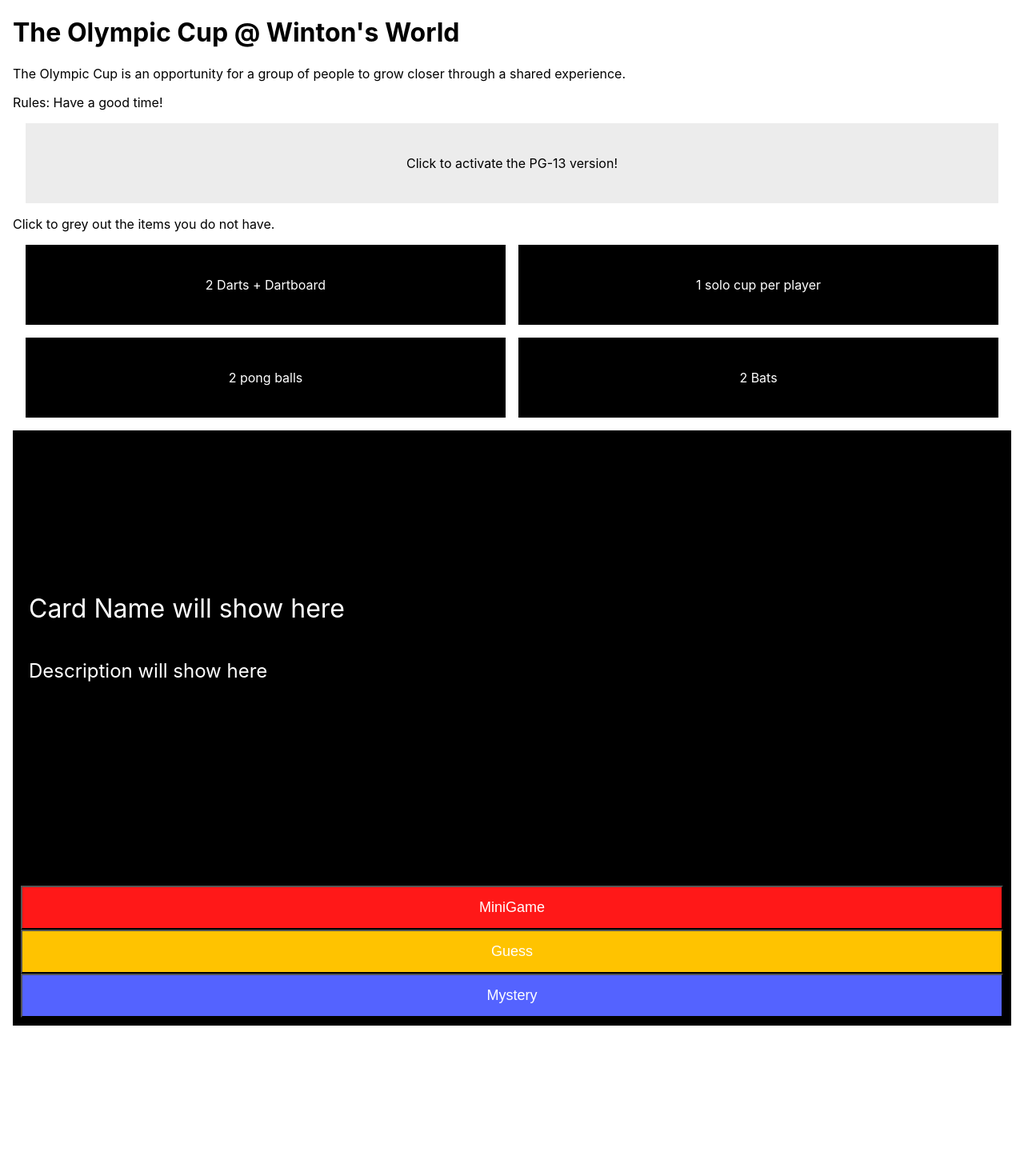
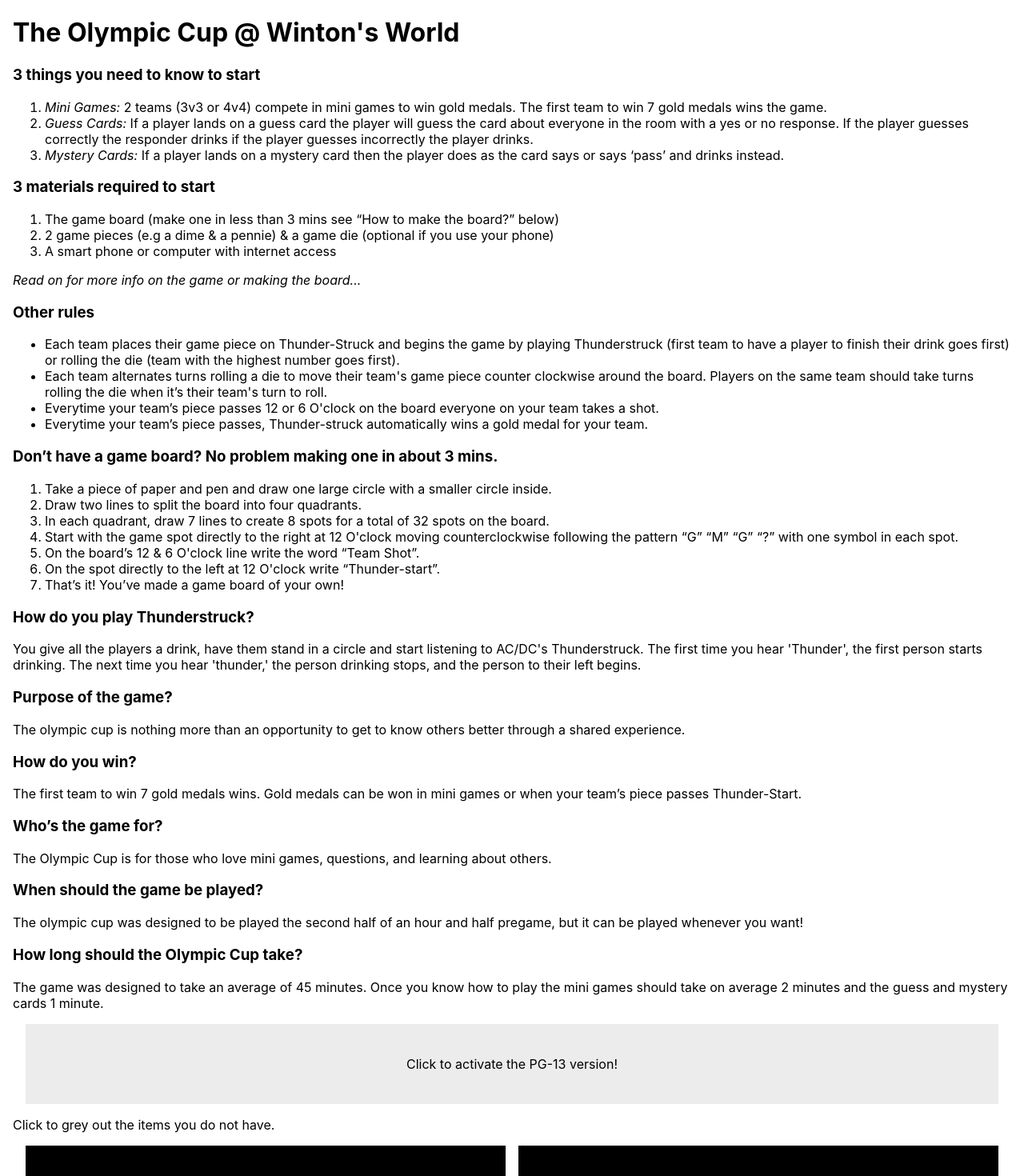
Before and after one commit to awinton64/olympic-cup, a React (Create React App) app: page / in a window 1280 px wide. Shown: the top 1470 px of the page at 80% size. Before the commit the page ends 1298 px from the top, so only its background shows below. Built offline with nearby package versions, Linux system fonts and the light colour scheme.

Commit message:
added rules and Q&A section

```diff
--- a/src/App.js
+++ b/src/App.js
@@ -73,7 +73,7 @@ const miniGameCards = [
   },
   { id: 8,
     name: "Dizzy Bat Relay",
-    description: "Start with one batter and one pitcher for each team about 6ft apart. The batter takes three sips then three spins around the bat. The pitcher then throws an empty can and the batter tries to hit it. Keep trying until the batter hits the can. Once the batter hits the can they retrieve the can and become the pitcher. The next batter in line sips three times and spins three times. First team to have everyone hit the can wins.",
+    description: "Start with one pitcher and one batter on each team. The rest of the team lines up behind the pitcher. On the count of three, each batter takes three sips then three spins around the dizzy bat. Then each pitcher throws an empty can to the batter, and the batter tries to hit it. Keep going until the batter makes a hit. When the batter makes a hit, they retrieve the can and give it to the next pitcher. Then, the person who just pitched becomes the batter. Keep going until everyone on the team has made a hit. The first team to finish wins!",
     darts: false,
     dartBoard: false,
     soloCups: false,
--- a/src/components/DescriptionContainer.js
+++ b/src/components/DescriptionContainer.js
@@ -3,8 +3,52 @@
 const DescriptionContainer = () => {
     return (
         <div className='flex-container'>
-            <p>The Olympic Cup is an opportunity for a group of people to grow closer through a shared experience.</p>
-            <p> Rules: Have a good time!</p>
+            <h3>3 things you need to know to start</h3>
+            <ol>
+                <li><i>Mini Games:</i> 2 teams (3v3 or 4v4) compete in mini games to win gold medals. The first team to win 7 gold medals wins the game.</li>
+                <li><i>Guess Cards:</i> If a player lands on a guess card the player will guess the card about everyone in the room with a yes or no response. If the player guesses correctly the responder drinks if the player guesses incorrectly the player drinks.</li>
+                <li><i>Mystery Cards:</i> If a player lands on a mystery card then the player does as the card says or says ‘pass’ and drinks instead.</li>
+            </ol>
+            <h3>3 materials required to start</h3>
+            <ol>
+                <li>The game board (make one in less than 3 mins see “How to make the board?” below)</li>
+                <li>2 game pieces (e.g a dime &amp; a pennie) &amp; a game die (optional if you use your phone)</li>
+                <li>A smart phone or computer with internet access</li>
+            </ol>
+            <div>
+                <p><i>Read on for more info on the game or making the board...</i></p>
+            </div>
+            <div>
+                <h3>Other rules</h3>
+                <ul>
+                    <li>Each team places their game piece on Thunder-Struck and begins the game by playing Thunderstruck (first team to have a player to finish their drink goes first) or rolling the die (team with the highest number goes first).</li>
+                    <li>Each team alternates turns rolling a die to move their team's game piece counter clockwise around the board. Players on the same team should take turns rolling the die when it’s their team's turn to roll.</li>
+                    <li>Everytime your team’s piece passes 12 or 6 O'clock on the board everyone on your team takes a shot.</li>
+                    <li>Everytime your team’s piece passes, Thunder-struck automatically wins a gold medal for your team.</li>
+                </ul>
+                <h3>Don’t have a game board? No problem making one in about 3 mins.</h3>
+                <ol>
+                    <li>Take a piece of paper and pen and draw one large circle with a smaller circle inside.</li>
+                    <li>Draw two lines to split the board into four quadrants.</li>
+                    <li>In each quadrant, draw 7 lines to create 8 spots for a total of 32 spots on the board.</li>
+                    <li>Start with the game spot directly to the right at 12 O'clock moving counterclockwise following the pattern “G” “M” “G” “?” with one symbol in each spot.</li>
+                    <li>On the board’s 12 &amp; 6 O'clock line write the word “Team Shot”.</li>
+                    <li>On the spot directly to the left at 12 O'clock write “Thunder-start”.</li>
+                    <li>That’s it! You’ve made a game board of your own!</li>
+                </ol>
+                <h3>How do you play Thunderstruck?</h3>
+                    <p>You give all the players a drink, have them stand in a circle and start listening to AC/DC's Thunderstruck. The first time you hear 'Thunder', the first person starts drinking. The next time you hear 'thunder,' the person drinking stops, and the person to their left begins.</p>
+                <h3>Purpose of the game?</h3>
+                    <p>The olympic cup is nothing more than an opportunity to get to know others better through a shared experience.</p>
+                <h3>How do you win?</h3>
+                    <p>The first team to win 7 gold medals wins. Gold medals can be won in mini games or when your team’s piece passes Thunder-Start.</p>
+                <h3>Who’s the game for?</h3>
+                    <p>The Olympic Cup is for those who love mini games, questions, and learning about others.</p>
+                <h3>When should the game be played?</h3>
+                    <p>The olympic cup was designed to be played the second half of an hour and half pregame, but it can be played whenever you want!</p>
+                <h3>How long should the Olympic Cup take?</h3>
+                    <p>The game was designed to take an average of 45 minutes. Once you know how to play the mini games should take on average 2 minutes and the guess and mystery cards 1 minute. </p>
+            </div>
         </div>
     )
 }
--- a/src/components/GameContainer.js
+++ b/src/components/GameContainer.js
@@ -14,9 +14,9 @@ const GameContainer = ({filterMiniGameCards, displayGuessCard, displayMysteryCar
                 <div className='description'> {cardDescription}</div>
             </div>
             <div className='grid-container-game-btn-nested'>
-                <button className='button miniGame-btn' onClick={filterMiniGameCards}>MiniGame</button>
-                <button className='button guess-btn' onClick={displayGuessCard}>Guess</button>
-                <button className='button mystery-btn' onClick={displayMysteryCard}>Mystery</button>
+                <button className='button miniGame-btn' onClick={filterMiniGameCards}>MiniGame (G)</button>
+                <button className='button guess-btn' onClick={displayGuessCard}>Guess (?)</button>
+                <button className='button mystery-btn' onClick={displayMysteryCard}>Mystery (M)</button>
             </div>
         </div>
     )
```
